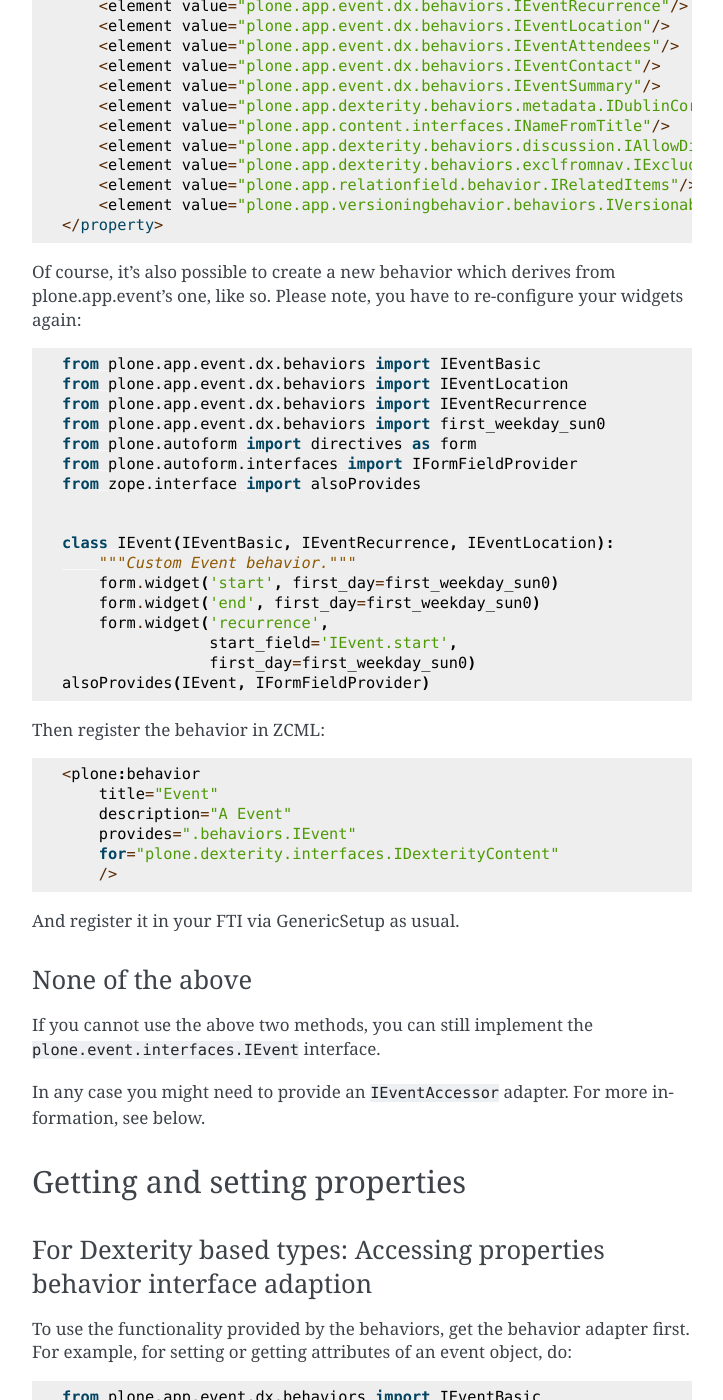
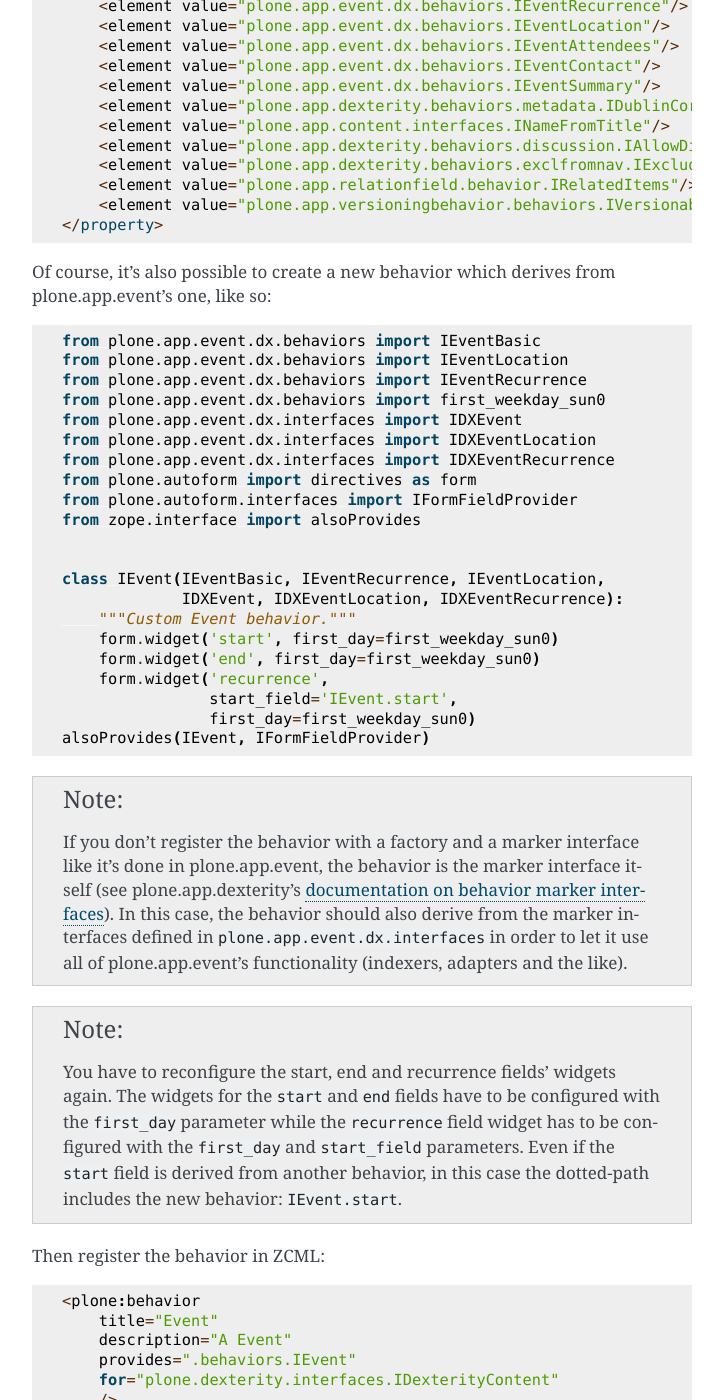
Before and after one commit to plone/plone.app.event, a Sphinx documentation site: the page built from docs/development.rst, in a window 1280 px wide and 1400 px high, scrolled down 1302 px. Shown: the whole window, without its empty margins (388-1111 px from the left). Built offline with Sphinx 7.4.7, drawn with Linux system fonts in a browser that asks for light colours; pages that are not in the unit, such as notebooks, are missing from menus.

Commit message:
more information on dexterity behavior markerinterfaces and widget configuration

```diff
--- a/docs/development.rst
+++ b/docs/development.rst
@@ -71,19 +71,22 @@ IEventBasic behavior. All other are optional::
 
 
 Of course, it's also possible to create a new behavior which derives from
-plone.app.event's one, like so. Please note, you have to re-configure your
-widgets again::
+plone.app.event's one, like so::
 
     from plone.app.event.dx.behaviors import IEventBasic
     from plone.app.event.dx.behaviors import IEventLocation
     from plone.app.event.dx.behaviors import IEventRecurrence
     from plone.app.event.dx.behaviors import first_weekday_sun0
+    from plone.app.event.dx.interfaces import IDXEvent
+    from plone.app.event.dx.interfaces import IDXEventLocation
+    from plone.app.event.dx.interfaces import IDXEventRecurrence
     from plone.autoform import directives as form
     from plone.autoform.interfaces import IFormFieldProvider
     from zope.interface import alsoProvides
 
 
-    class IEvent(IEventBasic, IEventRecurrence, IEventLocation):
+    class IEvent(IEventBasic, IEventRecurrence, IEventLocation,
+                 IDXEvent, IDXEventLocation, IDXEventRecurrence):
         """Custom Event behavior."""
         form.widget('start', first_day=first_weekday_sun0)
         form.widget('end', first_day=first_weekday_sun0)
@@ -91,6 +94,25 @@ widgets again::
                     start_field='IEvent.start',
                     first_day=first_weekday_sun0)
     alsoProvides(IEvent, IFormFieldProvider)
+
+.. note::
+
+  If you don't register the behavior with a factory and a marker interface like
+  it's done in plone.app.event, the behavior is the marker interface itself
+  (see plone.app.dexterity's `documentation on behavior marker interfaces
+  <https://developer.plone.org/reference_manuals/external/plone.app.dexterity/behaviors/providing-marker-interfaces.html>`_).
+  In this case, the behavior should also derive from the marker interfaces
+  defined in ``plone.app.event.dx.interfaces`` in order to let it use all of
+  plone.app.event's functionality (indexers, adapters and the like).
+
+.. note::
+
+  You have to reconfigure the start, end and recurrence fields' widgets again.
+  The widgets for the ``start`` and ``end`` fields have to be configured with
+  the ``first_day`` parameter while the ``recurrence`` field widget has to be
+  configured with the ``first_day`` and ``start_field`` parameters. Even if the
+  ``start`` field is derived from another behavior, in this case the
+  dotted-path includes the new behavior: ``IEvent.start``.
 
 
 Then register the behavior in ZCML::
```
